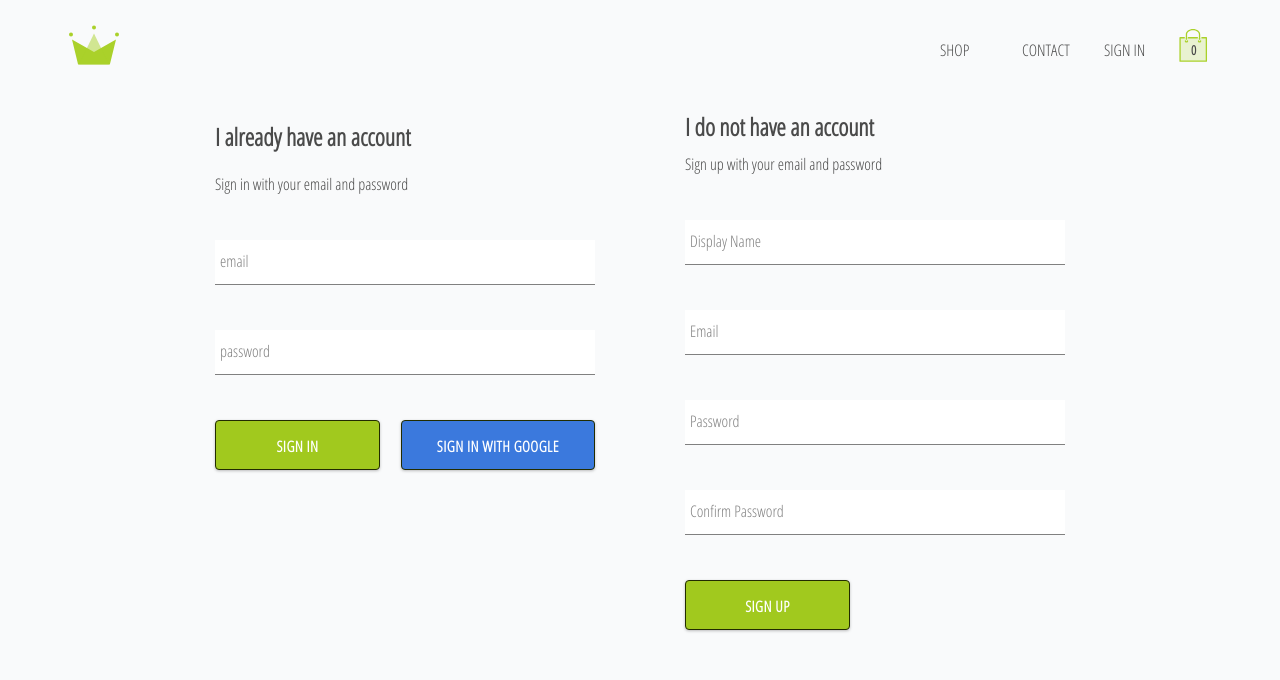
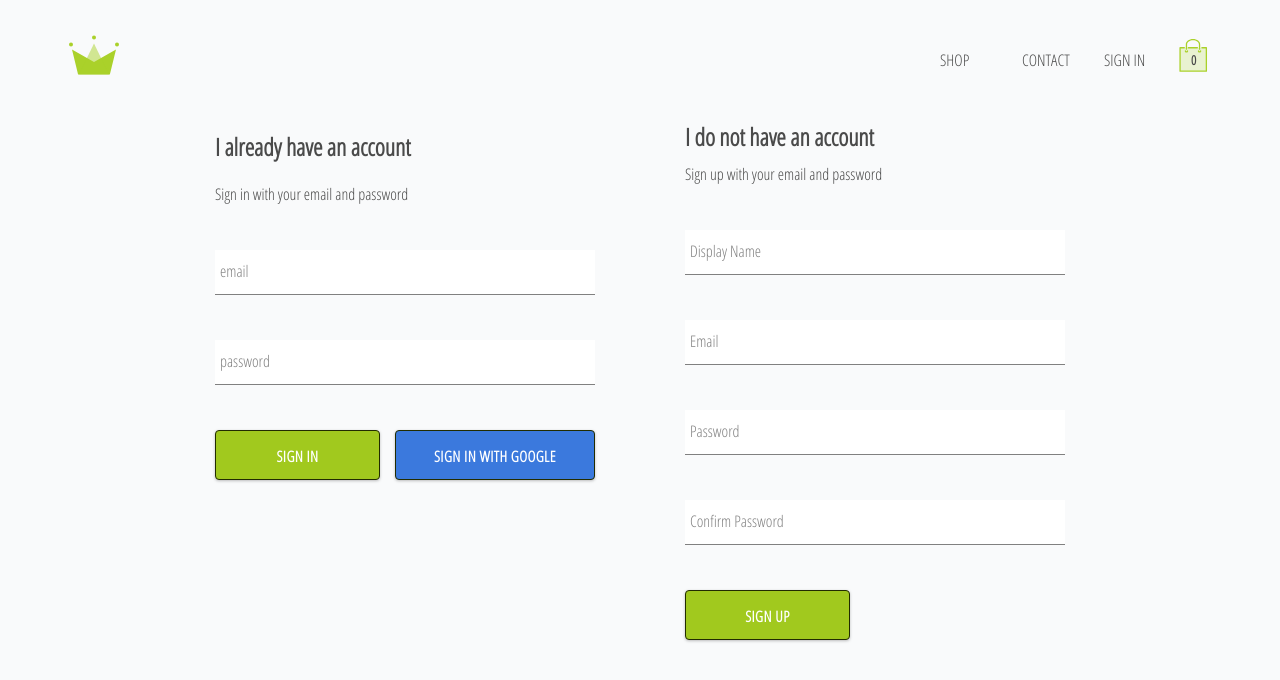
Before and after one commit to ipopop/crown-clothing, a React (Create React App) app: page /signin in a window 1280 px wide. Shown: the top 680 px of the page. Built offline with nearby package versions, Linux system fonts and the light colour scheme; no server answers.

Commit message:
test28 debug on ipad

```diff
--- a/src/App.css
+++ b/src/App.css
@@ -7,7 +7,7 @@
 }
 
 body {
-    padding: 20px 5vw 80px;
+    padding: 30px 5vw 80px;
     background-color: #F9FAFB;
 }
 
--- a/src/components/collection-item/collection-item.styles.jsx
+++ b/src/components/collection-item/collection-item.styles.jsx
@@ -8,6 +8,7 @@ export const CollectionItemContainer = styled.div`
   height: 350px;
   display: flex;
   flex-direction: column;
+  justify-content: center;
   align-items: center;
   &:hover, :focus {
     cursor: pointer;
--- a/src/components/custom-button/custom-button.styles.jsx
+++ b/src/components/custom-button/custom-button.styles.jsx
@@ -9,6 +9,7 @@ const buttonStyles = css`
 `
 
 const googleSignInStyles = css`
+  min-width: 200px;
   background-color: #3b79dd;
 
   &:hover {
```
